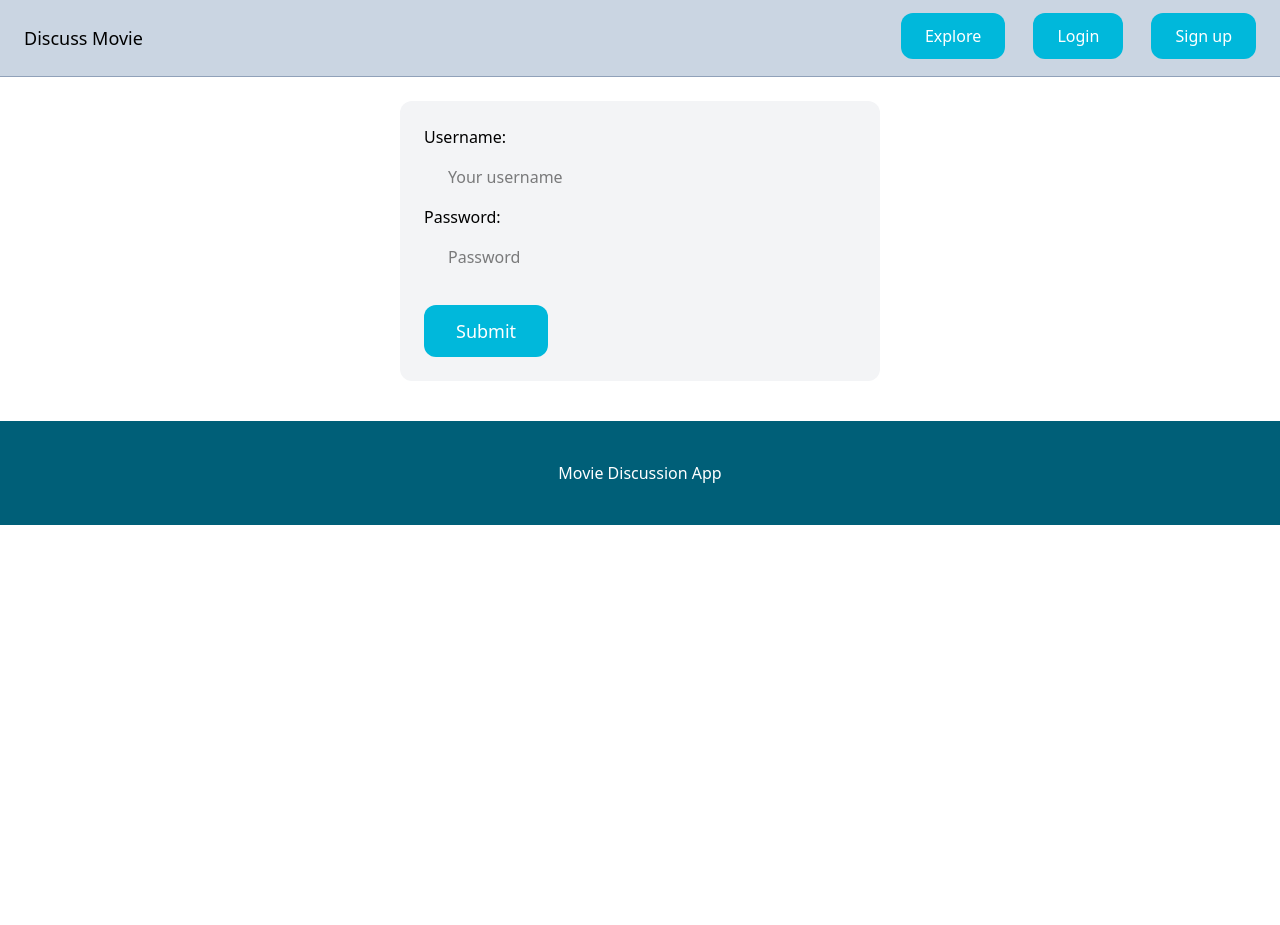
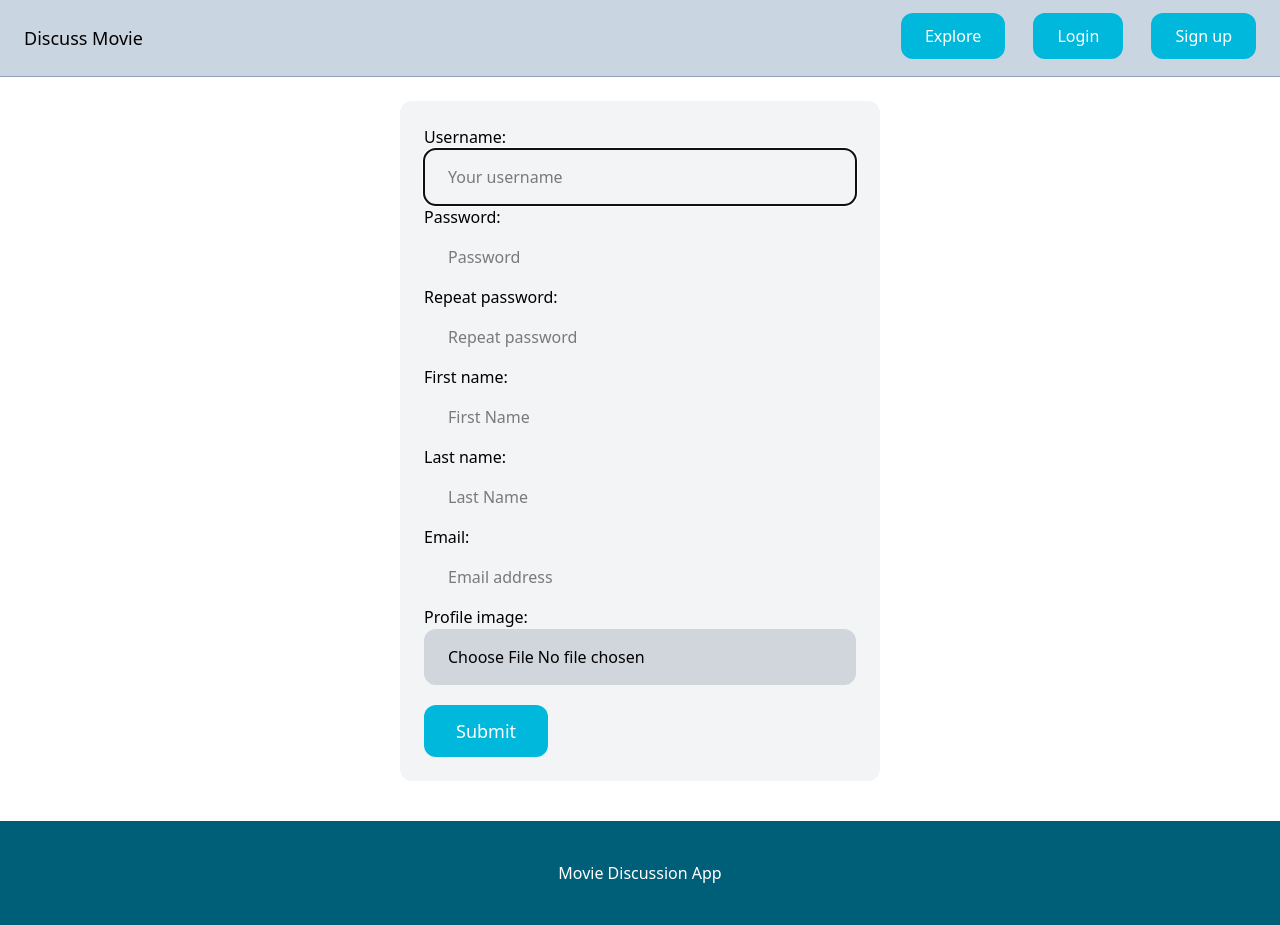
Before and after one commit to IbrahimKvlci/movie-discussion-app, a Django app: template authentication/templates/authentication/login.html in a window 1280 px wide. Before the commit the page ends 525 px from the top, so only its background shows below. Run offline with Django 4.2, Linux system fonts and the light colour scheme; the template is opened without the code that fills it: values that come from a table or form of the project are taken from there, others are empty; parts of the project's set-up code (start-up, migrations or seed data) failed here and were passed over.

Commit message:
Add signup functionality

```diff
--- a/authentication/forms.py
+++ b/authentication/forms.py
@@ -1,5 +1,9 @@
 from django import forms
 from django.contrib.auth.forms import UserCreationForm, AuthenticationForm
+
+from django.contrib.auth.models import User
+
+from .models import Profile
 
 class LoginForm(AuthenticationForm):
     username=forms.CharField(widget=forms.TextInput(attrs={
@@ -14,11 +18,45 @@
 
 
 
-class SignupForm(forms.Form):
-    first_name=forms.CharField(label="First Name",max_length=100)
-    last_name=forms.CharField(label="Last Name",max_length=100)
-    username=forms.CharField(label='Username',max_length=100)
-    email=forms.EmailField(label="Email address")
-    password1=forms.CharField(widget=forms.PasswordInput)
-    password2=forms.CharField(widget=forms.PasswordInput)
-    profile_image=forms.ImageField(required=False)
+class SignupForm(UserCreationForm):
+
+    first_name=forms.CharField(widget=forms.TextInput(attrs={
+        'placeholder':'First Name',
+        'class':'w-full py-4 px-6 rounded-xl'
+    }))
+    last_name=forms.CharField(widget=forms.TextInput(attrs={
+        'placeholder':'Last Name',
+        'class':'w-full py-4 px-6 rounded-xl'
+    }))
+    username=forms.CharField(widget=forms.TextInput(attrs={
+        'placeholder':'Your username',
+        'class':'w-full py-4 px-6 rounded-xl'
+    }))
+    email=forms.EmailField(widget=forms.EmailInput(attrs={
+        'placeholder':'Email address',
+        'class':'w-full py-4 px-6 rounded-xl'
+    }))
+    password1=forms.CharField(widget=forms.PasswordInput(attrs={
+        'placeholder':'Password',
+        'class':'w-full py-4 px-6 rounded-xl'
+    }),label='Password')
+    password2=forms.CharField(widget=forms.PasswordInput(attrs={
+        'placeholder':'Repeat password',
+        'class':'w-full py-4 px-6 rounded-xl'
+    }),label='Repeat password')
+    profile_image=forms.ImageField(required=False,widget=forms.FileInput(attrs={
+        'class':'w-full py-4 px-6 rounded-xl bg-gray-300 hover:bg-gray-500 cursor-pointer'
+    }))
+
+
+    def save(self,commit=True):
+        user=super(SignupForm,self).save(commit=False)
+        user.first_name=self.cleaned_data.get('first_name')
+        user.last_name=self.cleaned_data.get('last_name')
+        user.email=self.cleaned_data.get('email')
+        user.save()
+        profile=Profile.objects.create(user=user,profile_image=self.cleaned_data.get('profile_image'))
+
+        if(commit):
+            profile.save()
+        return profile
--- a/authentication/models.py
+++ b/authentication/models.py
@@ -5,4 +5,4 @@
 
 class Profile(models.Model):
     user=models.OneToOneField(User,on_delete=models.CASCADE)
-    profile_image=models.ImageField(upload_to='profile_images',blank=True,null=True)
+    profile_image=models.ImageField(upload_to='profile_images/',blank=True,null=True)
--- a/authentication/urls.py
+++ b/authentication/urls.py
@@ -1,12 +1,13 @@
 from django.urls import path
 from django.contrib.auth import views as auth_views
 
-from .views import LoginForm
+from .forms import LoginForm
 from . import views
 
 app_name='authentication'
 
 urlpatterns = [
     path('login/',auth_views.LoginView.as_view(template_name='authentication/login.html',authentication_form=LoginForm),name='login'),
-    path('logout/',views.logout_view,name='logout')
+    path('logout/',views.logout_view,name='logout'),
+    path('signup/',views.new_user,name='signup')
 ]
--- a/core/templates/core/base.html
+++ b/core/templates/core/base.html
@@ -16,7 +16,7 @@
             <a href="{%url 'authentication:logout'%}" class="rounded-xl py-3 px-6 bg-cyan-500 text-white hover:bg-cyan-700">Logout</a>
             {% else %}
             <a href="{% url "authentication:login" %}" class="rounded-xl py-3 px-6 bg-cyan-500 text-white hover:bg-cyan-700">Login</a>
-            <a href="#" class="rounded-xl py-3 px-6 bg-cyan-500 text-white hover:bg-cyan-700">Sign up</a>
+            <a href="{% url "authentication:signup" %}" class="rounded-xl py-3 px-6 bg-cyan-500 text-white hover:bg-cyan-700">Sign up</a>
             {% endif %}
         </div>
     </div>
```
Also changed, not shown: authentication/templates/authentication/signup.html (added, +14 -0 lines), authentication/views.py (+18 -1 lines), 1 other file.
